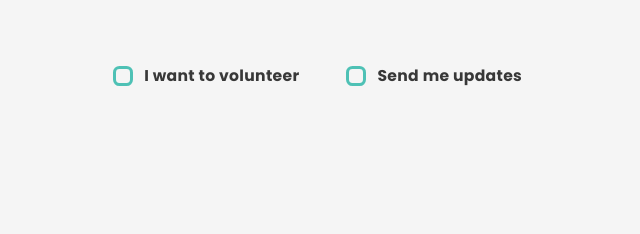
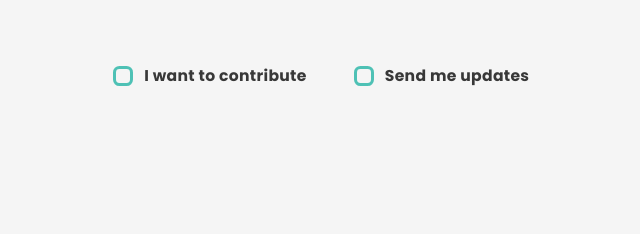
Before and after one commit to ximenavf92/aiga-unidos, an Eleventy site: page src/index.md in a window 1280 px wide. Shown: the part 7182-7416 px from the top of the page, 15-655 px from the left. Built offline with nearby package versions, Linux system fonts and the light colour scheme; Eleventy itself is replaced by a stand-in of ours; files that its build step writes are made by us from their sources; no server answers.

Commit message:
fix: change volunteer to contribute

```diff
--- a/src/_includes/layouts/home.html
+++ b/src/_includes/layouts/home.html
@@ -105,7 +105,7 @@
         <ul class="getinvolved-form--checkbox">
             <li>
                 <input type="checkbox" id="checkbox1">
-                <label for="checkbox_1">I want to volunteer</label>
+                <label for="checkbox_1">I want to contribute</label>
             </li>
             <li>
                 <input type="checkbox" id="checkbox2">
```
